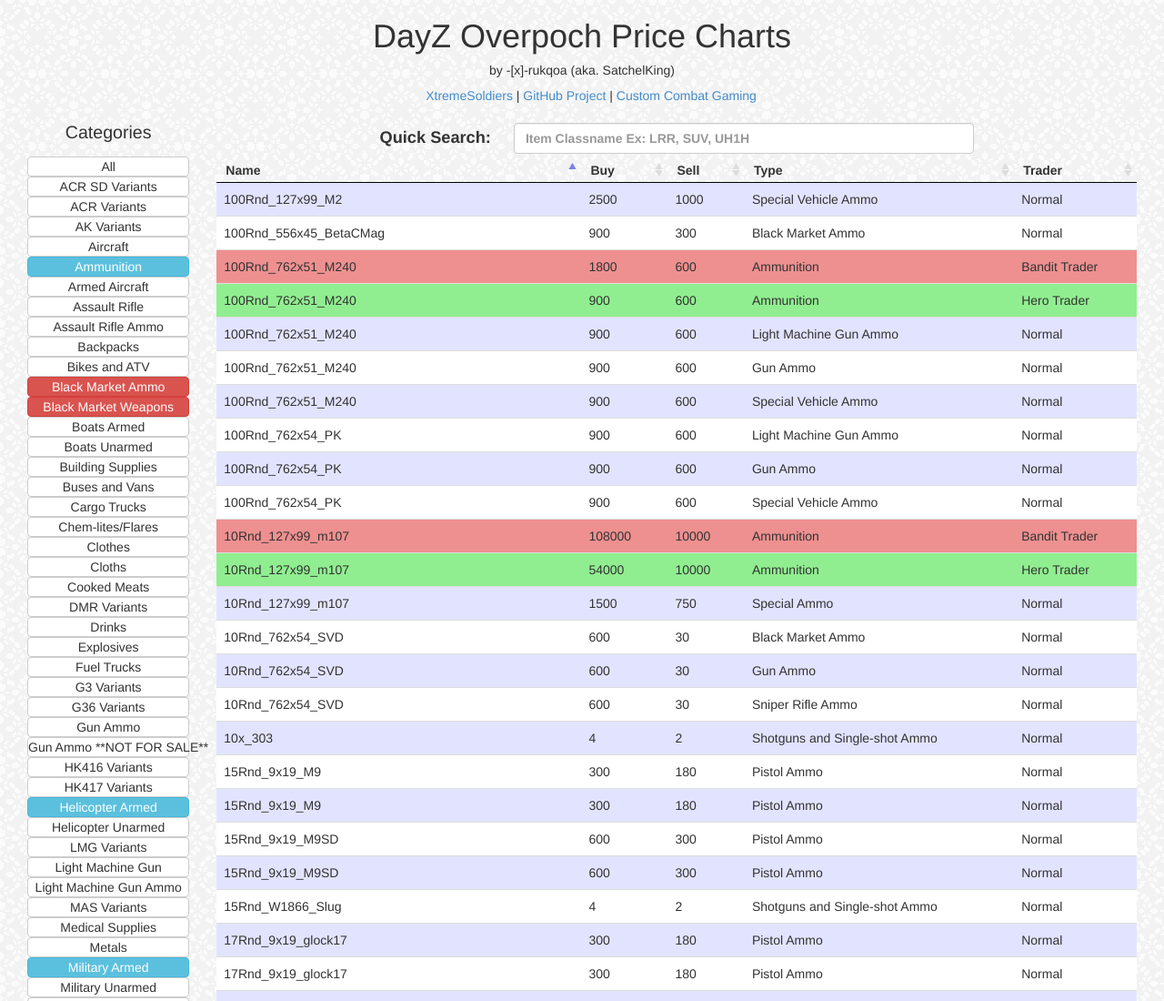
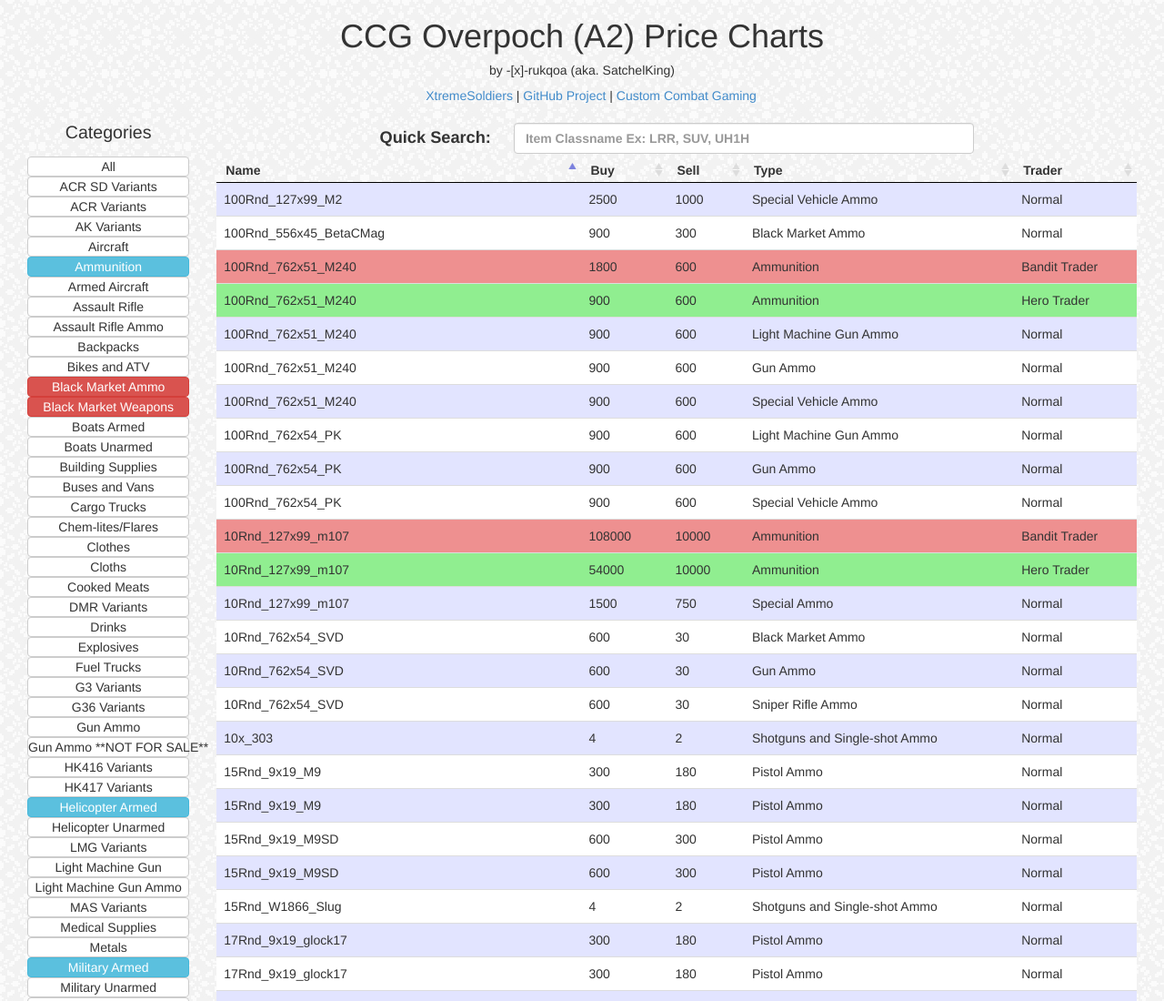
Before and after one commit to Alderweis/Epochprices, a plain HTML site: page index.html in a window 1280 px wide. Shown: the top 1100 px of the page at 91% size. Drawn offline with Linux system fonts and the light colour scheme.

Commit message:
Update index.html

```diff
--- a/index.html
+++ b/index.html
@@ -8,7 +8,7 @@
 	</head>
 	<body>
 		<div class="container-fluid">
-			<h1>DayZ Overpoch Price Charts</h1>
+			<h1>CCG Overpoch (A2) Price Charts</h1>
 			<h3>by -[x]-rukqoa (aka. SatchelKing)</h3>
 			<div class="links">
 				<a href="http://www.xtreme-soldiers.com/">XtremeSoldiers</a>
```
